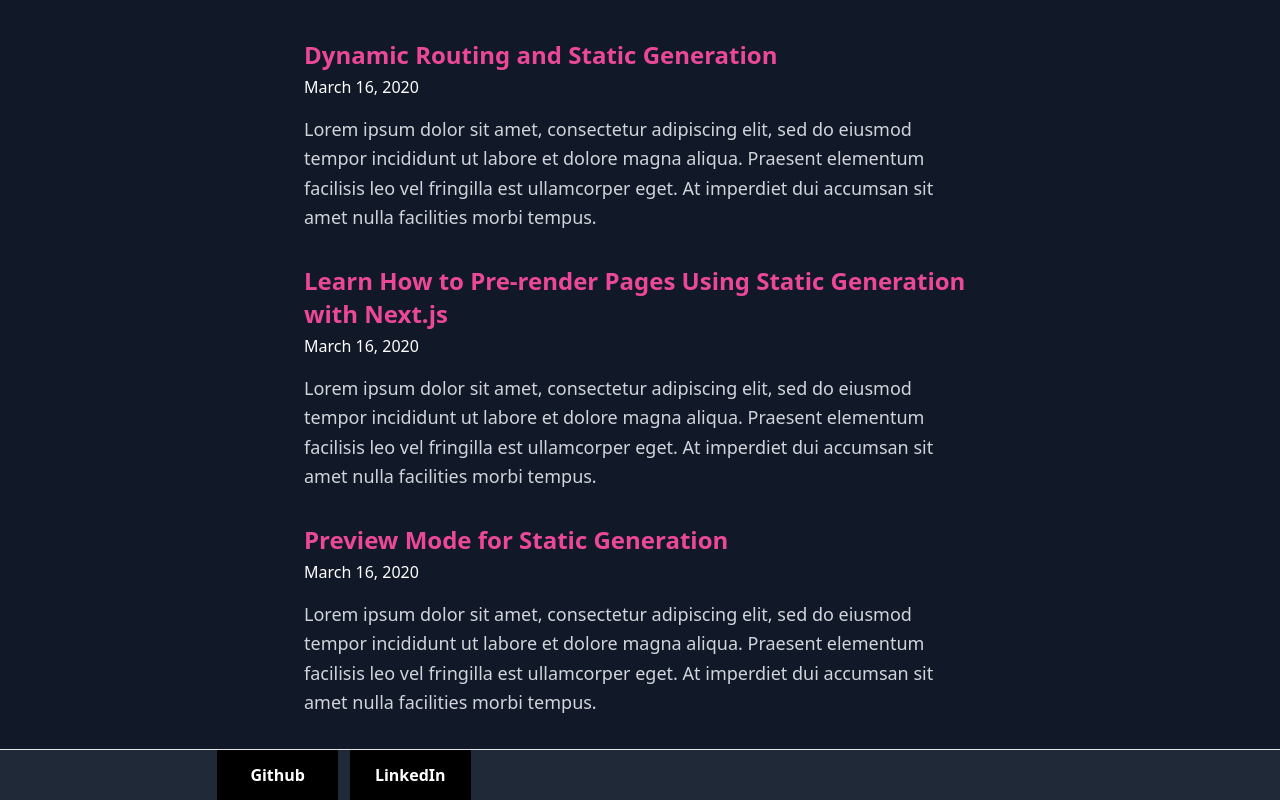
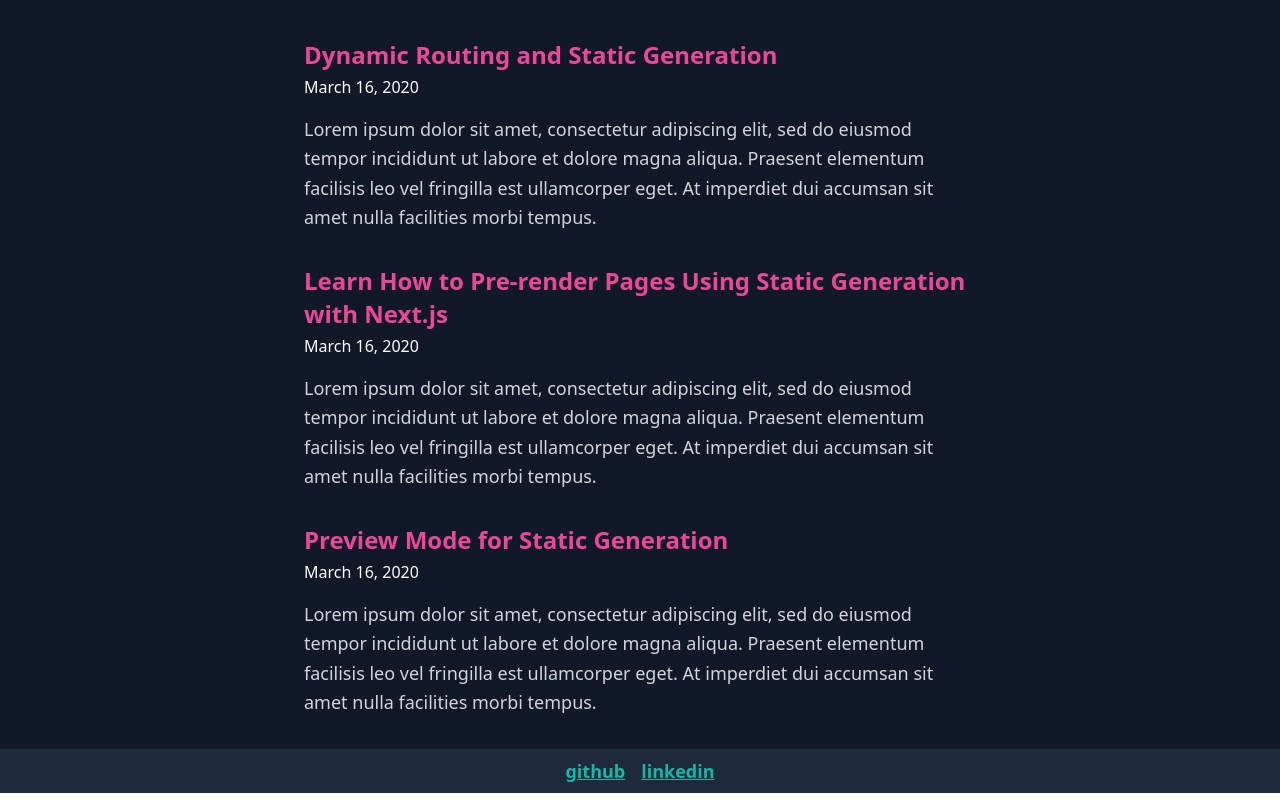
Before and after one commit to jithyan/blog, a Next.js app: page / in a window 1280 px wide. Shown: the part 222-1022 px from the top of the page. Built offline with nearby package versions, Linux system fonts and the light colour scheme.

Commit message:
Fix footer styling

```diff
--- a/components/layout/footer.tsx
+++ b/components/layout/footer.tsx
@@ -2,25 +2,23 @@ import Container from "./container";
 
 const Footer = () => {
   return (
-    <footer className="bg-gray-800 border-t border-neutral-200">
-      <Container>
-        <div className="flex flex-col lg:flex-row items-center">
-          <div className="flex flex-col lg:flex-row justify-center items-center lg:pl-4 lg:w-1/2">
-            <a
-              href="https://github.com/jithyan"
-              className="mx-3 bg-black hover:bg-white hover:text-black border border-black text-white font-bold py-3 px-12 lg:px-8 duration-200 transition-colors mb-6 lg:mb-0"
-            >
-              Github
+    <footer className="bg-slate-800">
+      <div
+        style={{ display: "table", marginLeft: "auto", marginRight: "auto" }}
+      >
+        <ul className="list-none flex flex-row text-lg text-teal-500 underline font-semibold p-2">
+          <li className="mr-4 max-w-md">
+            <a href="https://github.com/jithyan" className="">
+              github
             </a>
-            <a
-              href="https://www.linkedin.com/in/jithyan/"
-              className="bg-black hover:bg-white hover:text-black border border-black text-white  py-3 px-6 font-bold hover:underline"
-            >
-              LinkedIn
+          </li>
+          <li className="">
+            <a href="https://www.linkedin.com/in/jithyan/" className="">
+              linkedin
             </a>
-          </div>
-        </div>
-      </Container>
+          </li>
+        </ul>
+      </div>
     </footer>
   );
 };
```
